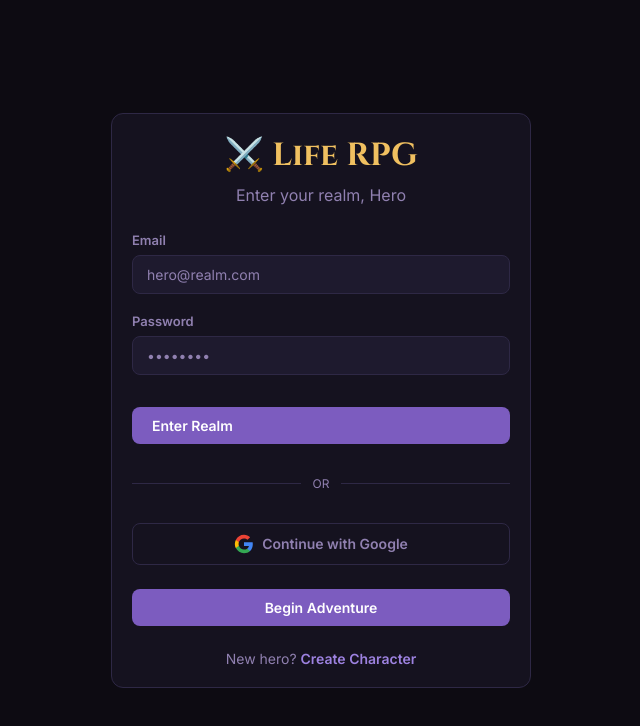
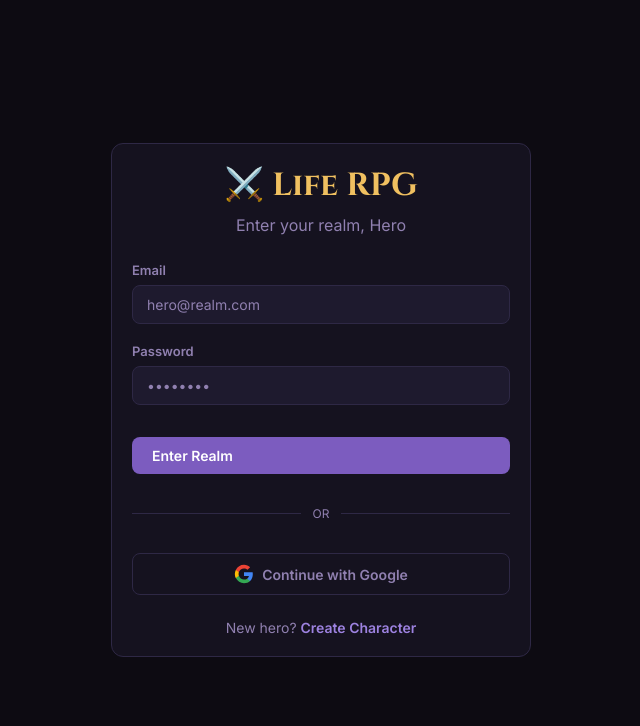
Before and after one commit to arnabsharma44-sketch/TEAM-NAMASTE, a Next.js app: page /login in a window 1280 px wide. Shown: the top 726 px of the page, without its empty margins (319-959 px from the left). Built offline with nearby package versions, Linux system fonts and the light colour scheme.

Commit message:
chore: auto-save 17:09:23

```diff
--- a/app/(auth)/login/page.tsx
+++ b/app/(auth)/login/page.tsx
@@ -79,10 +79,6 @@ export default function LoginPage() {
           Continue with Google
         </a>
 
-        <button className="btn btn-primary" onClick={handleLogin} disabled={loading} style={{ width: '100%', justifyContent: 'center' }}>
-          {loading ? 'Entering realm...' : 'Begin Adventure'}
-        </button>
-
         <p style={{ textAlign: 'center', fontSize: 14, color: 'var(--text-dim)' }}>
           New hero?{' '}<Link href="/signup" style={{ color: 'var(--indigo-light)', fontWeight: 600 }}>Create Character</Link>
         </p>
```
